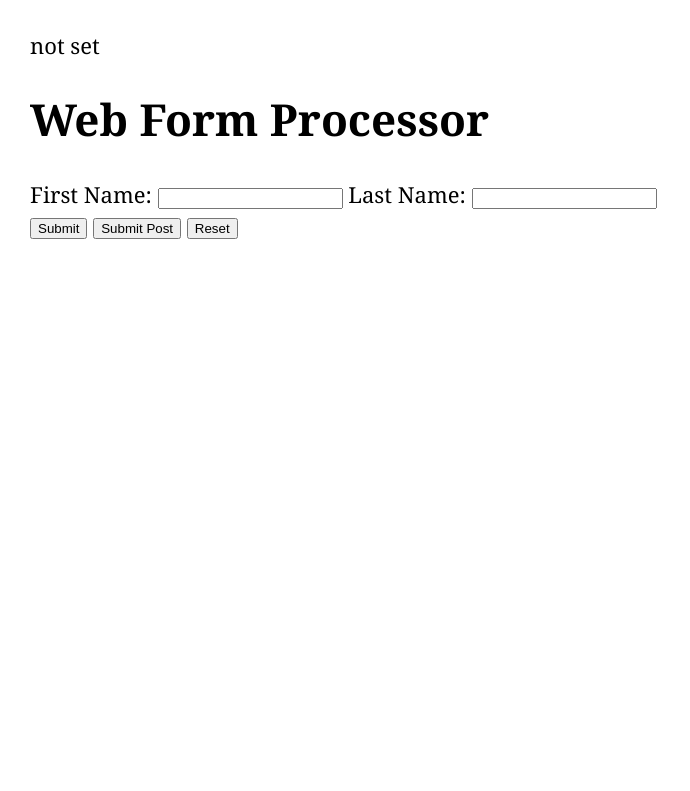
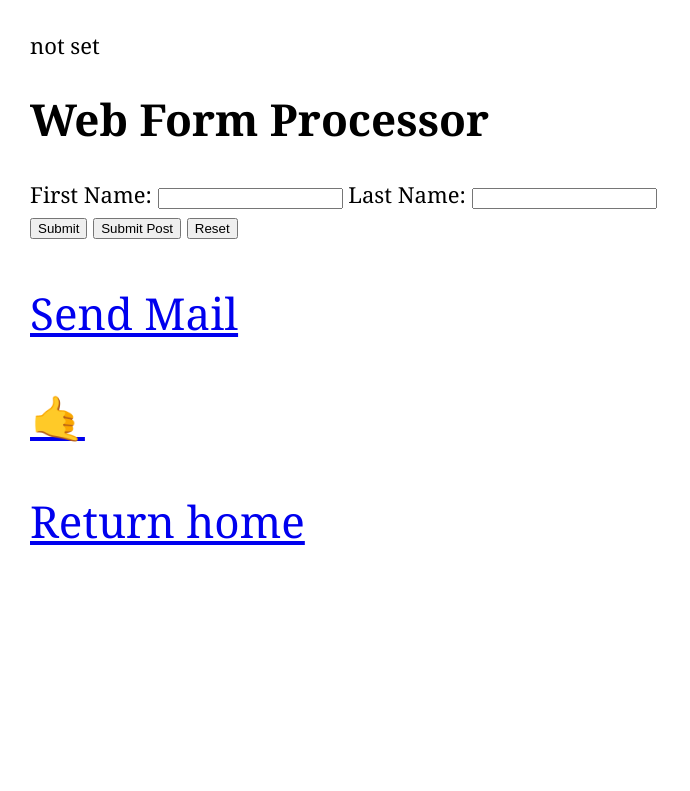
Before and after one commit to Klaus5230/php-get-post, a PHP site: page /11agetPost/ in a window 1280 px wide; the page is wider, and only the part inside the window is pictured. Shown: the top 791 px of that part, without its empty margins (0-690 px from the left). Run offline with PHP 8.4, Linux system fonts and the light colour scheme.

Commit message:
Added footer to index.php

```diff
--- a/index.php
+++ b/index.php
@@ -48,9 +48,9 @@ Basically, it just submits the form to the same page.
 <!-- <form action="." method="get"> -->
 <!-- <form action="#" method="get"> -->
 <!-- <form action="Same Page" method="get"> -->
-<!-- <form action="anotherPage.php" method="get"> -->
+<form action="anotherPage.php" method="get">
 <!-- <form action="http://klaus-calc.onrender.com/index.php" method="get"> -->
-<form action="https://php-get-post.onrender.com" method="get">
+<!-- <form action="https://php-get-post.onrender.com" method="get"> -->
 
 <label for="first">First Name:</label>
 <input type="text" id="first" name="first" autocomplete="off">
@@ -62,5 +62,8 @@ Basically, it just submits the form to the same page.
     <button type="reset">Reset</button>
 </div>
 </form>
+<P><a href="mailto:klaus.wenzler@sympatico.ca">Send Mail</a></P>
+<P><a href="tel:+1514-774-1647">🤙</a></P>
+<p><a href="http://localhost:3000/11agetPost/index.php">Return home</a></p>
 </body>
 </html>
```
